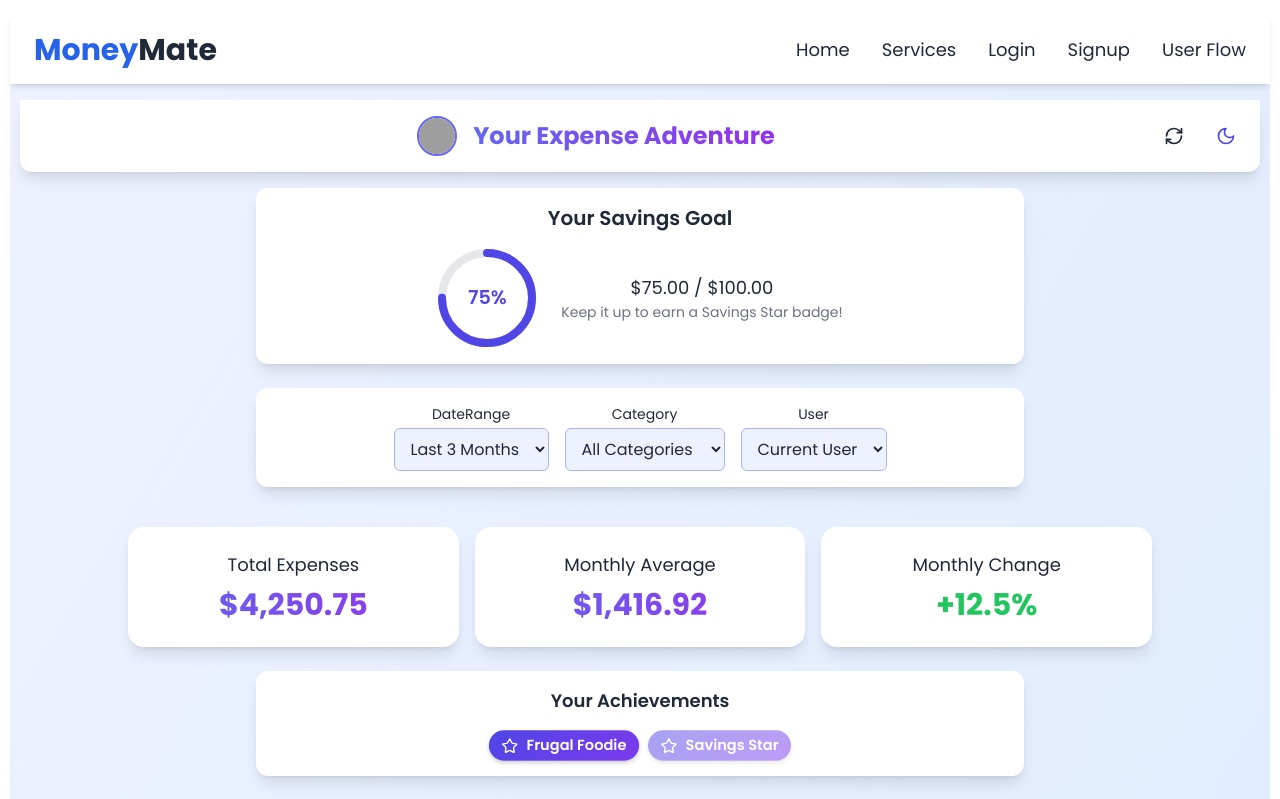
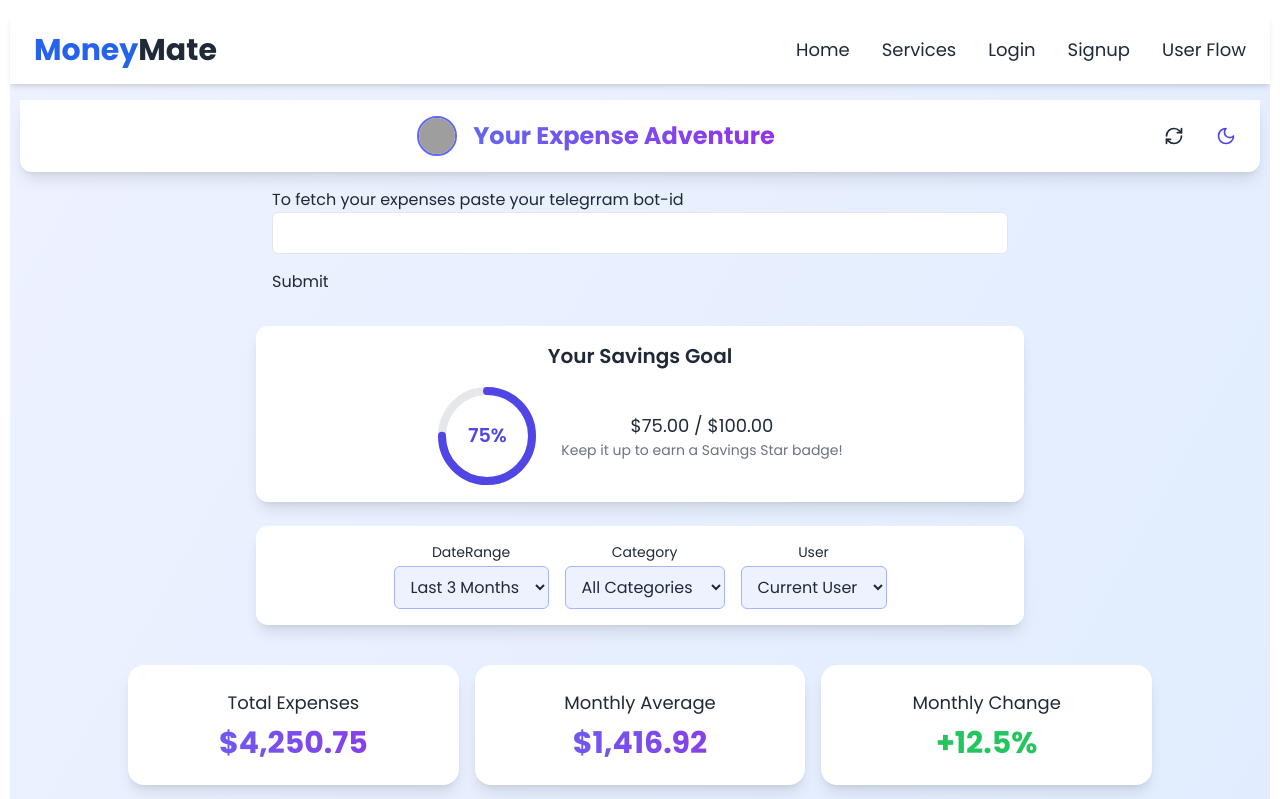
Before and after one commit to Akankasha-3/Moneymate, a React (Create React App) app: page /userdash in a window 1280 px wide. Shown: the top 799 px of the page. Built offline with nearby package versions, Linux system fonts and the light colour scheme; grey boxes are pictures that could not be loaded.

Commit message:
added bitid to enter

```diff
--- a/src/dashboard/usersdashboard.jsx
+++ b/src/dashboard/usersdashboard.jsx
@@ -1,4 +1,5 @@
 import { useState, useEffect } from "react";
+import axios from 'axios';
 import {
   BarChart,
   Bar,
@@ -18,8 +19,9 @@ import {
 import { Moon, Sun, RefreshCw, Star } from "lucide-react";
 import "./style.css";
 import UnauthenticatedNavbar from "../components/unauthnavbar";
-// Sample data (unchanged for brevity)
+
 const mockExpenseData = {
+
   summary: { total: 4250.75, monthlyAverage: 1416.92, monthlyChange: 12.5 },
   monthlyExpenses: [
     { month: "Jan", amount: 1250.5 },
@@ -95,8 +97,7 @@ const mockExpenseData = {
       description: "Internet bill",
     },
   ],
-  // Added for gamification
-  goals: { current: 75, target: 100 }, // Example goal data
+  goals: { current: 75, target: 100 },
   badges: [
     { id: 1, name: "Frugal Foodie", earned: true },
     { id: 2, name: "Savings Star", earned: false },
@@ -119,6 +120,27 @@ export default function ExpenseDashboard() {
     user: "current",
   });
   const [showCoin, setShowCoin] = useState(false); // For coin animation
+  const [botid,setbotid] =useState('');
+  const [expensesdata,setexpensesdata]=useState(null);
+  const [error,seterror]=useState(null);
+
+   const handlesubmitbotid=async()=>{
+    if(botid.trim()===''){
+      alert("Please enter a valid bot ID");
+      return;
+    }
+    try{
+      const response=await axios.post(process.env.react_url+'/getexpenses/fetch',{botid:botid});
+      if (response.data.success){
+        setexpensesdata(response.data.expenses);
+      }
+    }
+    catch(error){
+      console.error("Error fetching expenses:", error);
+      seterror("Failed to fetch expenses. Please try again.");
+    }
+
+   }
 
   useEffect(() => {
     const loadData = async () => {
@@ -255,6 +277,32 @@ return (
           </button>
         </div>
       </header>
+      <div className="p-4 mx-auto max-w-3xl">
+        <p >To fetch your expenses paste your telegrram bot-id </p>
+        <input type="text" name="botid" id="botid"
+        value={botid}
+        onChange={(e)=>setbotid(e.target.value)}
+        className="w-full p-2 border rounded-md mb-4 dark:bg-gray-700 dark:text-white dark:border-gray-600"
+        />
+        <button onClick={handlesubmitbotid}>Submit</button>
+      </div>
+{/* Show expenses data if available */}
+      {/* {expensesdata && (
+  <div className="mt-4 p-4 border dark:border-gray-700 rounded-md bg-white dark:bg-gray-800">
+    <h2 className="text-lg font-bold mb-2">Expenses:</h2>
+    <ul>
+      {expensesdata.map((expense, index) => (
+        <li key={index} className="mb-1">
+          ₹{expense.amount} — {expense.category} ({new Date(expense.date).toLocaleDateString()})
+        </li>
+      ))}
+    </ul>
+  </div>
+)}
+{error && (
+  <div className="text-red-500 mt-4">{error}</div>
+)} */}
+
 
       {/* Goals Widget */}
       <section
```
